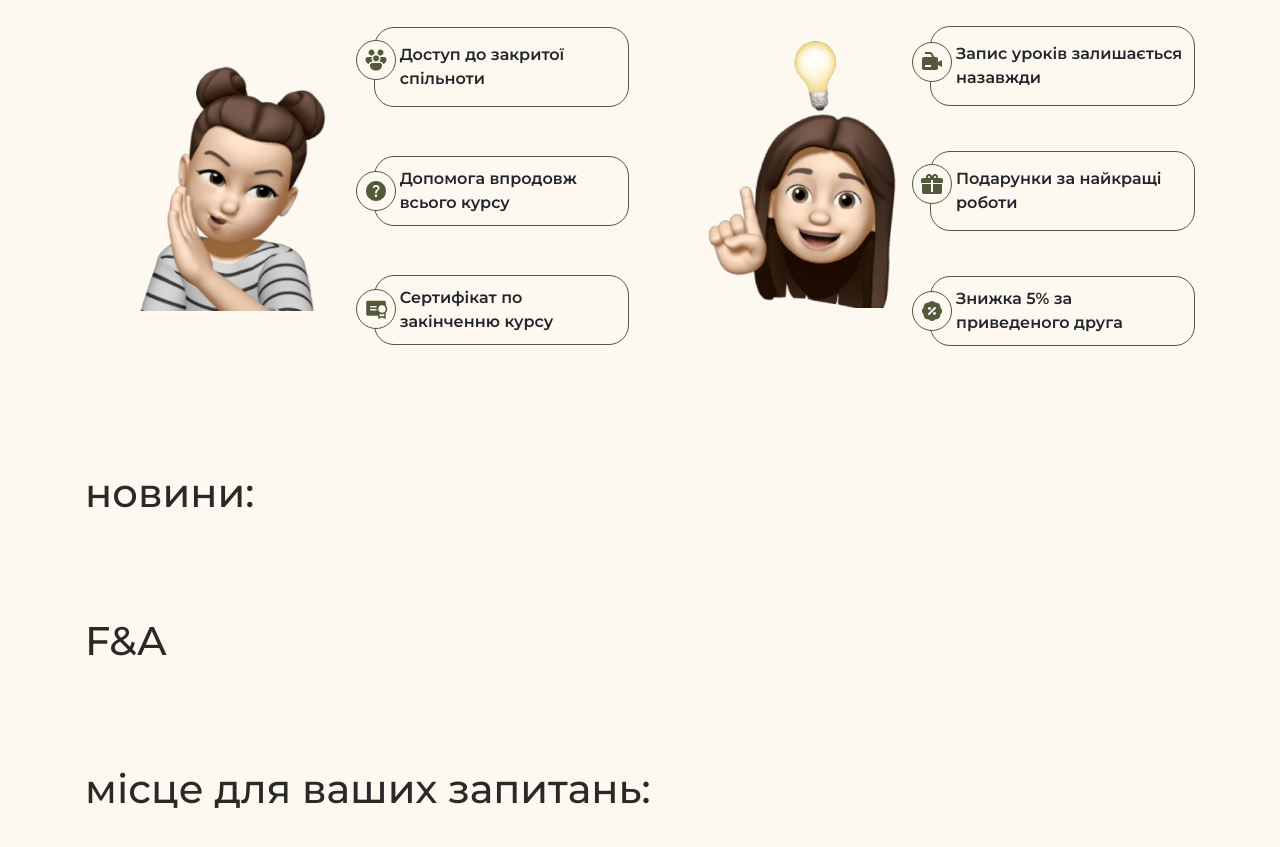
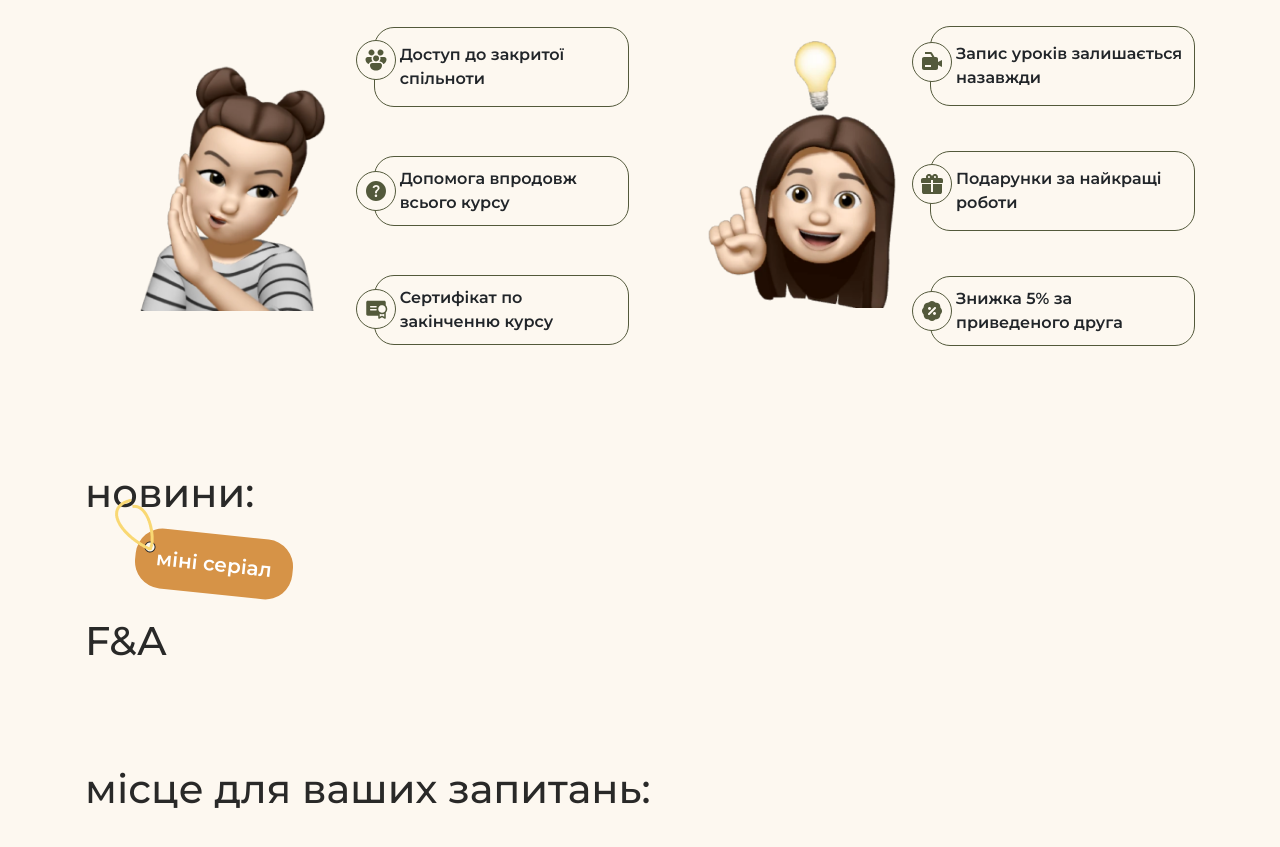
Before and after one commit to Serji2158/die-zodchiy-1.0, a plain HTML site: page index.html in a window 1280 px wide. Shown: the part 1915-2762 px from the top of the page. Drawn offline with nearby package versions, Linux system fonts and the light colour scheme.

Commit message:
news title-bg added

```diff
--- a/index.html
+++ b/index.html
@@ -538,9 +538,15 @@
           </ul>
         </div>
       </section>
+      <!-- News -->
       <section class="news">
         <div class="container">
-          <h2 class="section-title">новини:</h2>
+          <div class="title-box">
+            <h2 class="section-title">новини:</h2>
+            <div class="icon-news"></div>
+            <!-- <div class="icon-news-two"></div> -->
+            <div class="icon-news-elips">міні серіал</div>
+          </div>
         </div>
       </section>
       <section class="faq">
--- /dev/null
+++ b/scss/components/_news.scss
@@ -0,0 +1,35 @@
+.title-box {
+  position: relative;
+
+  .icon-news {
+    position: absolute;
+    top: 27px;
+    left: 26px;
+    width: 45px;
+    height: 57px;
+    background-image: url(../../images/icon-news.png),url(../../images/icon-news-three.png),url(../../images/icon-news-two.png);
+    background-position: 4px,21px,33px 45px;
+    background-repeat: no-repeat;
+    z-index: 1;
+  }
+
+  .icon-news-elips {
+    position: absolute;
+    top: 65px;
+    left: 50px;
+
+    display: flex;
+    align-items: center;
+    justify-content: center;
+    width: 158px;
+    height: 60px;
+    background-color: #d69347;
+    border-radius: 27px;
+    transform: rotate(6deg);
+
+    font-weight: 600;
+    font-size: 20px;
+    line-height: 1.5;
+    color: #fff;
+  }
+}
--- a/scss/main.scss
+++ b/scss/main.scss
@@ -8,3 +8,4 @@
 @import 'components/hero';
 @import 'components/courses';
 @import 'components/how-we-do';
+@import 'components/news';
```
Also changed, not shown: css/main.css, css/main.min.css, images/icon-news-three.png (added), images/icon-news-two.png (added), images/icon-news.png (added), images/nadya-meditation.png (added), sprite/symbol-defs-two.svg (added), 2 other files.
